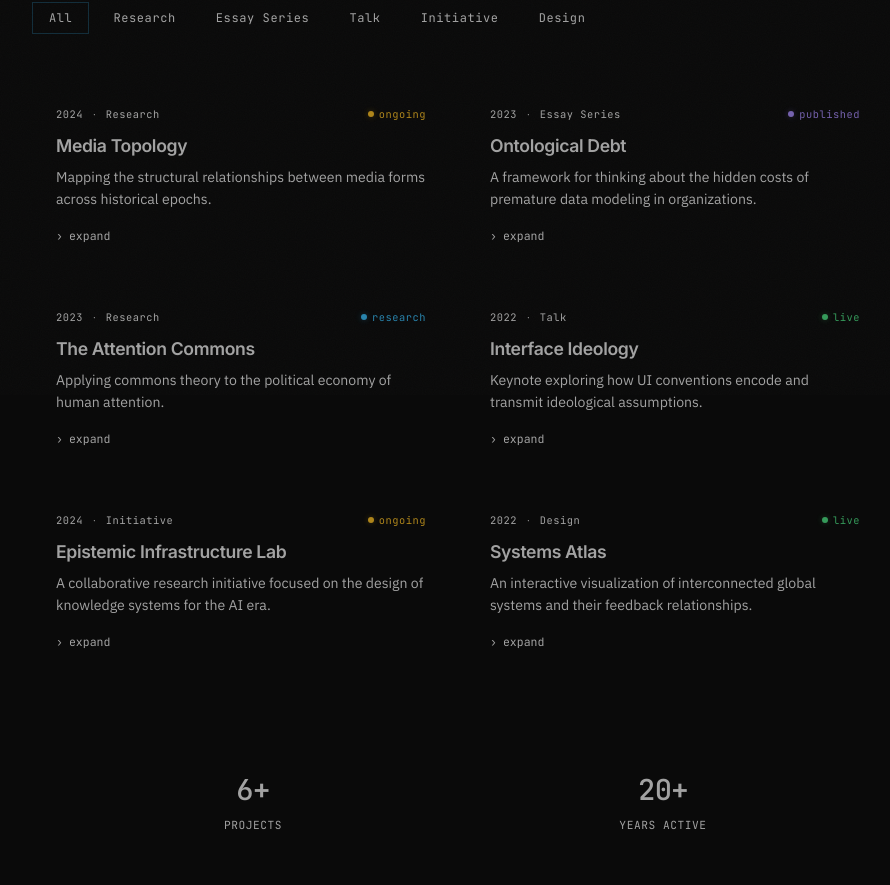
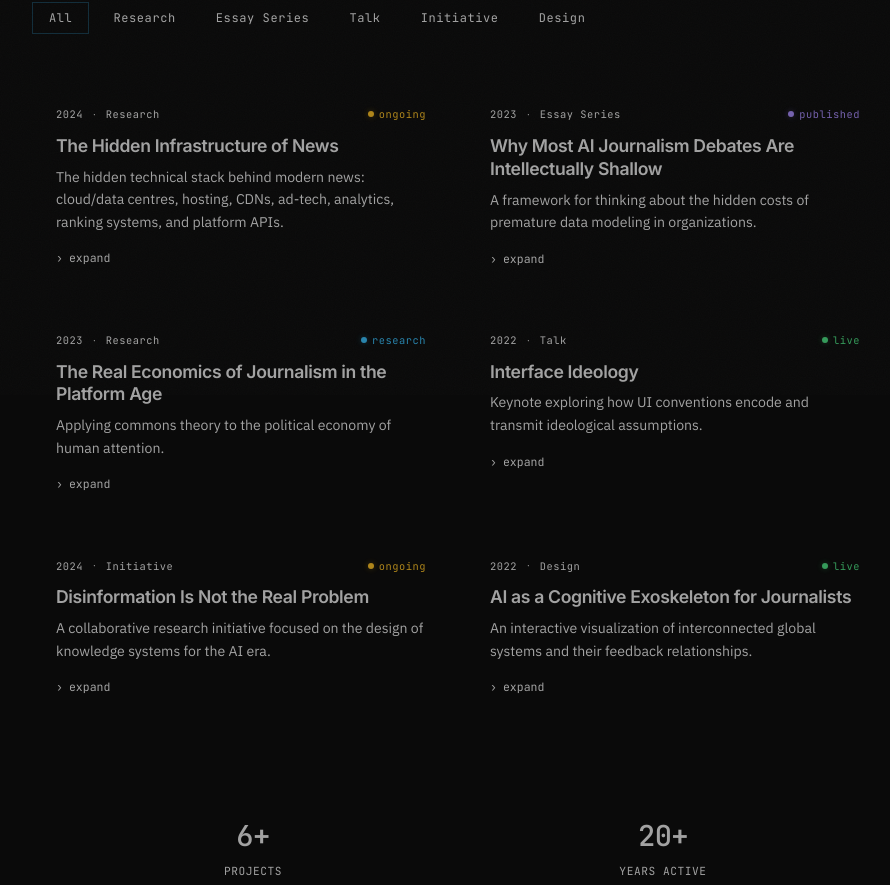
Before and after one commit to kneescars/cassiano-gobbet, a Next.js app: page /portfolio in a window 1280 px wide. Shown: the part 405-1290 px from the top of the page, without its empty margins (182-1072 px from the left). Built offline with nearby package versions, Linux system fonts and the light colour scheme.

Commit message:
Initial update on Works Headlines

```diff
--- a/data/portfolio.ts
+++ b/data/portfolio.ts
@@ -14,20 +14,20 @@ export interface Project {
 
 export const projects: Project[] = [
   {
-    id: "media-topology",
-    title: "Media Topology",
+    id: "hidden-infra",
+    title: "The Hidden Infrastructure of News",
     year: "2024",
     category: "Research",
-    description: "Mapping the structural relationships between media forms across historical epochs.",
-    detail: `A longitudinal research project examining how the topological properties of communication networks — density, centrality, clustering — predict cultural outcomes. Drawing on network science, media history, and information theory, this work proposes a formal vocabulary for describing media environments beyond McLuhan's intuitions.
+    description: "The hidden technical stack behind modern news: cloud/data centres, hosting, CDNs, ad-tech, analytics, ranking systems, and platform APIs.",
+    detail: `A systems-level analysis of the mostly invisible infrastructure that determines what news becomes visible: cloud and data-centre layers, hosting, CDNs, ad-tech, analytics, ranking systems, and platform APIs. By treating journalism as an information supply chain, it shows how chokepoints and default optimisations for latency, engagement, and monetisation reshape distribution and editorial incentives—often without any explicit decision to do so.
 
 The central argument: media forms do not simply transmit culture, they constrain its possibility space. By modeling these constraints topologically, we can generate testable predictions about what kinds of ideas, movements, and institutions are possible under different media regimes.`,
-    tags: ["Network Science", "Media History", "Information Theory"],
+    tags: ["News Industry", "Infrastructure", "Digital"],
     status: "ongoing",
   },
   {
     id: "ontological-debt",
-    title: "Ontological Debt",
+    title: "Why Most AI Journalism Debates Are Intellectually Shallow",
     year: "2023",
     category: "Essay Series",
     description: "A framework for thinking about the hidden costs of premature data modeling in organizations.",
@@ -39,7 +39,7 @@ Published as a five-part essay series, this work has been cited in information a
   },
   {
     id: "attention-commons",
-    title: "The Attention Commons",
+    title: "The Real Economics of Journalism in the Platform Age",
     year: "2023",
     category: "Research",
     description: "Applying commons theory to the political economy of human attention.",
@@ -63,7 +63,7 @@ Delivered at conferences across Europe and Latin America, this talk introduces a
   },
   {
     id: "epistemic-infrastructure",
-    title: "Epistemic Infrastructure Lab",
+    title: "Disinformation Is Not the Real Problem",
     year: "2024",
     category: "Initiative",
     description: "A collaborative research initiative focused on the design of knowledge systems for the AI era.",
@@ -75,7 +75,7 @@ Current projects include: a taxonomy of epistemic failure modes in digital envir
   },
   {
     id: "systems-atlas",
-    title: "Systems Atlas",
+    title: "AI as a Cognitive Exoskeleton for Journalists",
     year: "2022",
     category: "Design",
     description: "An interactive visualization of interconnected global systems and their feedback relationships.",
```
